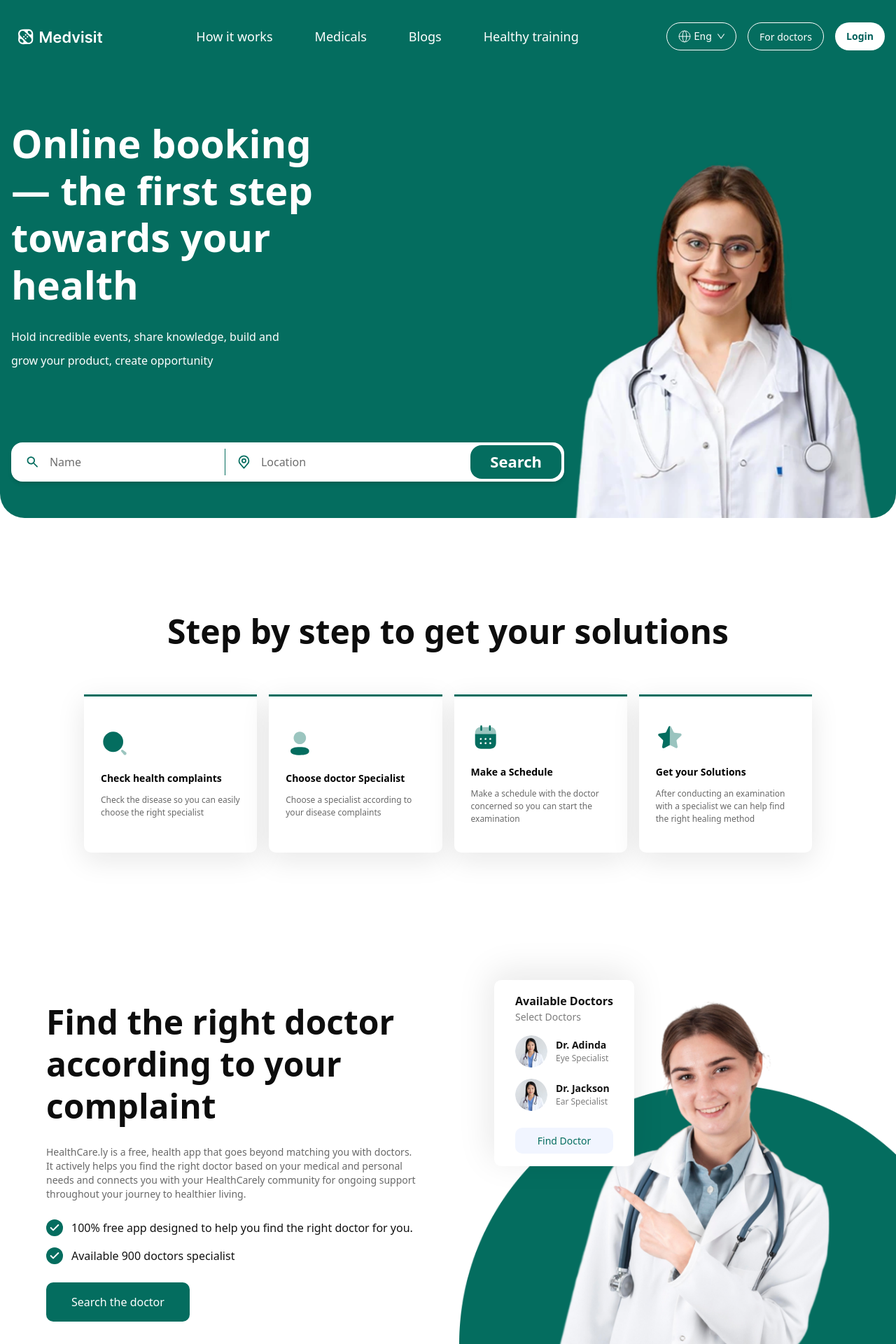
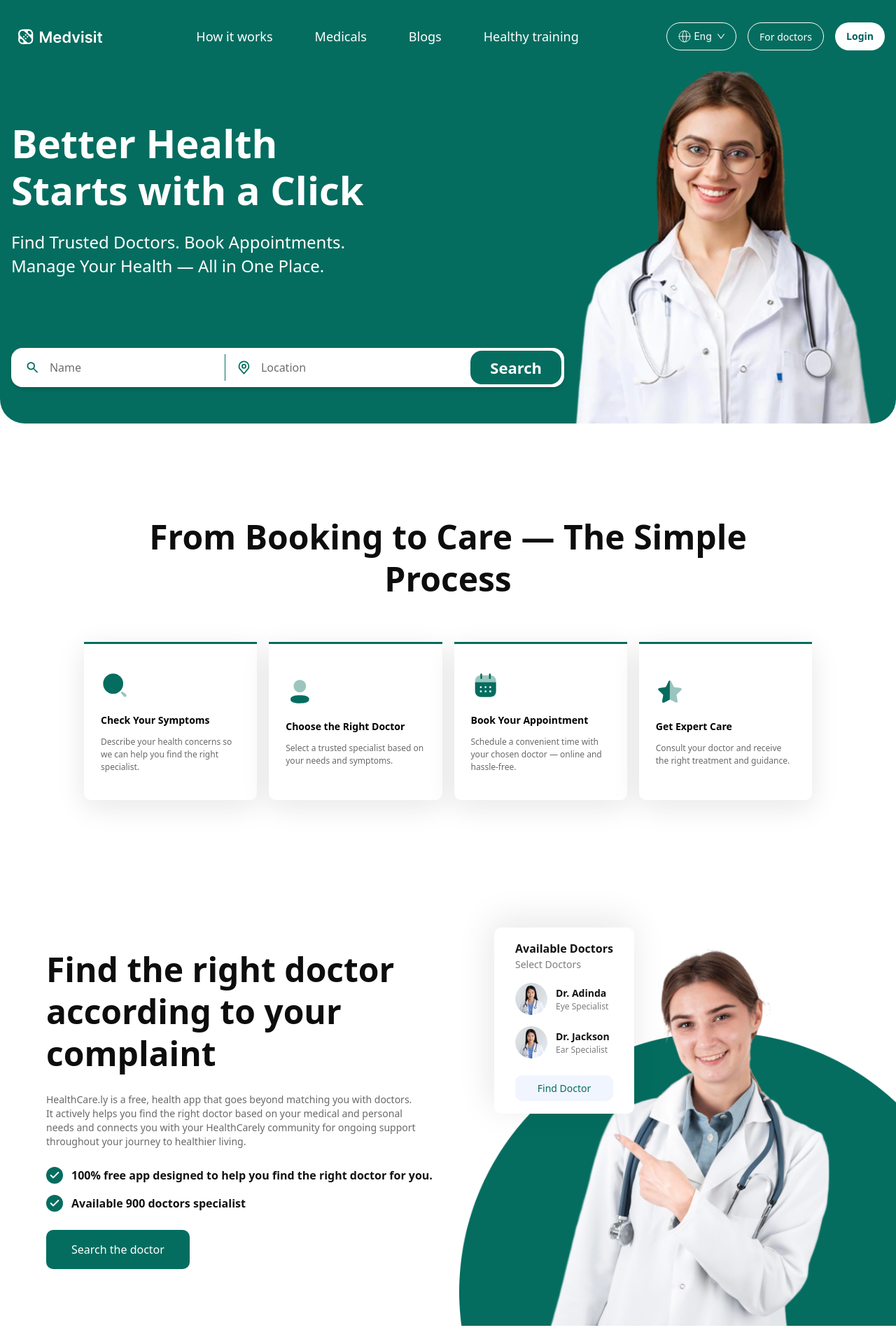
Before and after one commit to medbook-mir/medbook-frontend, a Next.js app: page /en in a window 1280 px wide. Shown: the top 1920 px of the page at 70% size. Built offline with nearby package versions, Linux system fonts and the light colour scheme.

Commit message:
Home full change to design

```diff
--- a/src/components/footer/data.ts
+++ b/src/components/footer/data.ts
@@ -2,23 +2,15 @@ import { FacebookIcon, InstagramIcon, TwitterIcon } from '@/utils/icons/social-m
 
 export const footerLinks = [
   {
-    title: 'links.wishlist',
+    title: 'links.saved',
+    href: '#'
+  },
+  {
+    title: 'links.wishList',
     href: '#'
   },
   {
     title: 'links.specialOffers',
-    href: '#'
-  },
-  {
-    title: 'links.lookbook',
-    href: '#'
-  },
-  {
-    title: 'links.bestsellers',
-    href: '#'
-  },
-  {
-    title: 'links.mega',
     href: '#'
   }
 ]
--- a/src/components/footer/index.tsx
+++ b/src/components/footer/index.tsx
@@ -27,11 +27,7 @@ const Footer = () => {
               ))}
             </div>
             <div className="flex flex-col gap-4">
-              {footerLinks.map((item, index) => (
-                <Link key={index} href={item.href} className="text-[16px] leading-6 font-normal text-[#808080]">
-                  {t(item.title)}
-                </Link>
-              ))}
+
             </div>
           </div>
           <div className="flex items-center gap-3.5">
--- a/src/components/home/find-doctor/index.tsx
+++ b/src/components/home/find-doctor/index.tsx
@@ -21,11 +21,11 @@ export const FindDoctor = () => {
           <div>
             <div className="mb-[16px] flex items-center gap-[12px] text-[#121212]">
               <CheckIcon />
-              <p>100% free app designed to help you find the right doctor for you.</p>
+              <p className='font-bold'>100% free app designed to help you find the right doctor for you.</p>
             </div>
             <div className="flex items-center gap-[12px] text-[#121212]">
               <CheckIcon />
-              <p>Available 900 doctors specialist</p>
+              <p className='font-bold'>Available 900 doctors specialist</p>
             </div>
           </div>
           <button className="mx-auto rounded-[10px] bg-[#046D5F] px-[36px] py-[16px] text-[16px] font-[500] text-white transition hover:bg-gray-200 md:mx-0">
--- a/src/components/home/hero/index.tsx
+++ b/src/components/home/hero/index.tsx
@@ -15,11 +15,11 @@ export default function HeroSection() {
       <Container>
         <div className="relative flex-col-reverse items-center justify-between gap-10 text-white lg:flex-row">
           <div className="relative">
-            <h1 className="mb-6 w-full text-center text-[32px] leading-[120%] font-bold md:w-[450px] md:text-left md:text-[56px]">
-              Online booking — the first step towards your health
+            <h1 className="mb-6 w-full text-center text-[32px] leading-[120%] font-bold md:w-[550px] md:text-left md:text-[56px]">
+              Better Health Starts with a Click
             </h1>
-            <p className="mb-[28px] w-full text-center text-[16px] leading-[34px] text-white md:mb-[100px] md:w-[400px] md:text-left">
-              Hold incredible events, share knowledge, build and grow your product, create opportunity
+            <p className="mb-[28px] w-full text-center text-[24px] leading-[34px] text-white md:mb-[100px] md:w-[550px] md:text-left">
+              Find Trusted Doctors. Book Appointments. Manage Your Health — All in One Place.
             </p>
 
             <div className="flex h-[56px] w-full max-w-[500px] items-center justify-between overflow-hidden rounded-[16px] bg-white px-[4px] shadow-md sm:max-w-[100%] md:max-w-[500px] xl:max-w-[790px]">
--- a/src/messages/en.json
+++ b/src/messages/en.json
@@ -14,27 +14,27 @@
       "location": "Location"
     },
     "solutions": {
-      "title": "Step by step to get your solutions",
+      "title": "From Booking to Care — The Simple Process",
       "complaints": {
-        "title": "Check health complaints",
-        "description": "Check the disease so you can easily choose the right specialist"
+        "title": "Check Your Symptoms",
+        "description": "Describe your health concerns so we can help you find the right specialist."
       },
       "doctor": {
-        "title": "Choose doctor Specialist",
-        "description": "Choose a specialist according to your disease complaints"
+        "title": "Choose the Right Doctor",
+        "description": "Select a trusted specialist based on your needs and symptoms."
       },
       "schedule": {
-        "title": "Make a Schedule",
-        "description": "Make a schedule with the doctor concerned so you can start the examination"
+        "title": "Book Your Appointment",
+        "description": "Schedule a convenient time with your chosen doctor — online and hassle-free."
       },
       "solutions": {
-        "title": "Get your Solutions",
-        "description": "After conducting an examination with a specialist we can help find the right healing method"
+        "title": "Get Expert Care",
+        "description": "Consult your doctor and receive the right treatment and guidance."
       }
     },
     "resultNumbers": {
-      "title": "We're employee benefit at  7500+ hospital",
-      "description": "Effective progress tracking and milestone setting are critical components of any successful project or personal goal. By systematically monitoring our achievements."
+      "title": "We have One Mission Better Healthcare for All",
+      "description": "Connecting thousands of patients with trusted doctors, ensuring every step of the journey brings confidence and care."
     },
     "scheduleInAdvance": {
       "title": "Make a schedule in advance with the available doctor",
@@ -42,20 +42,18 @@
     },
     "blog": {
       "title": "Blog",
-      "description": "Lorem ipsum dolor sit amet consectetur. Orci malesuada mi et mi pellentesque tincidunt at mollis facilisis. Nisl eu blandit nunc parturient adipiscing commodo."
+      "description": "Our blog is more than just news — it’s a space for learning and connection. Find out how Medvisit is making healthcare simpler, smarter, and more human."
     },
     "mobileApps": {
       "title": "Download App Now",
-      "description": "Lorem ipsum dolor sit amet, consectetur adipiscing elit. Viverra nunc ante velit vitae. Est tellus vitae, nullam lobortis enim. Faucibus amet etiam tincidunt rhoncus, ullamcorper velit. Ullamcorper risus tempor, ac nunc libero urna, feugiat."
+      "description": "Take control of your health anytime, anywhere. With the Medvisit app, quality care is just one tap away."
     },
     "footer": {
-      "description": "Explore the wonders of travel with AdventureSeekers Expeditions. Unleash your wanderlust with AdventureSeekers Expeditions.",
+      "description": "bridging the gap between patients and specialists",
       "links": {
-        "wishlist": "Wishlist",
-        "specialOffers": "Special Offers",
-        "lookbook": "Lookbook",
-        "bestsellers": "Bestsellers",
-        "mega": "Mega"
+        "saved": "Saved",
+        "wishList": "Wishlist",
+        "specialOffers": "Special Offers"
       },
       "copyright": "Copyright @ 2024 DockBook, All rights reserved.",
       "customerService": "Customer Service",
```
